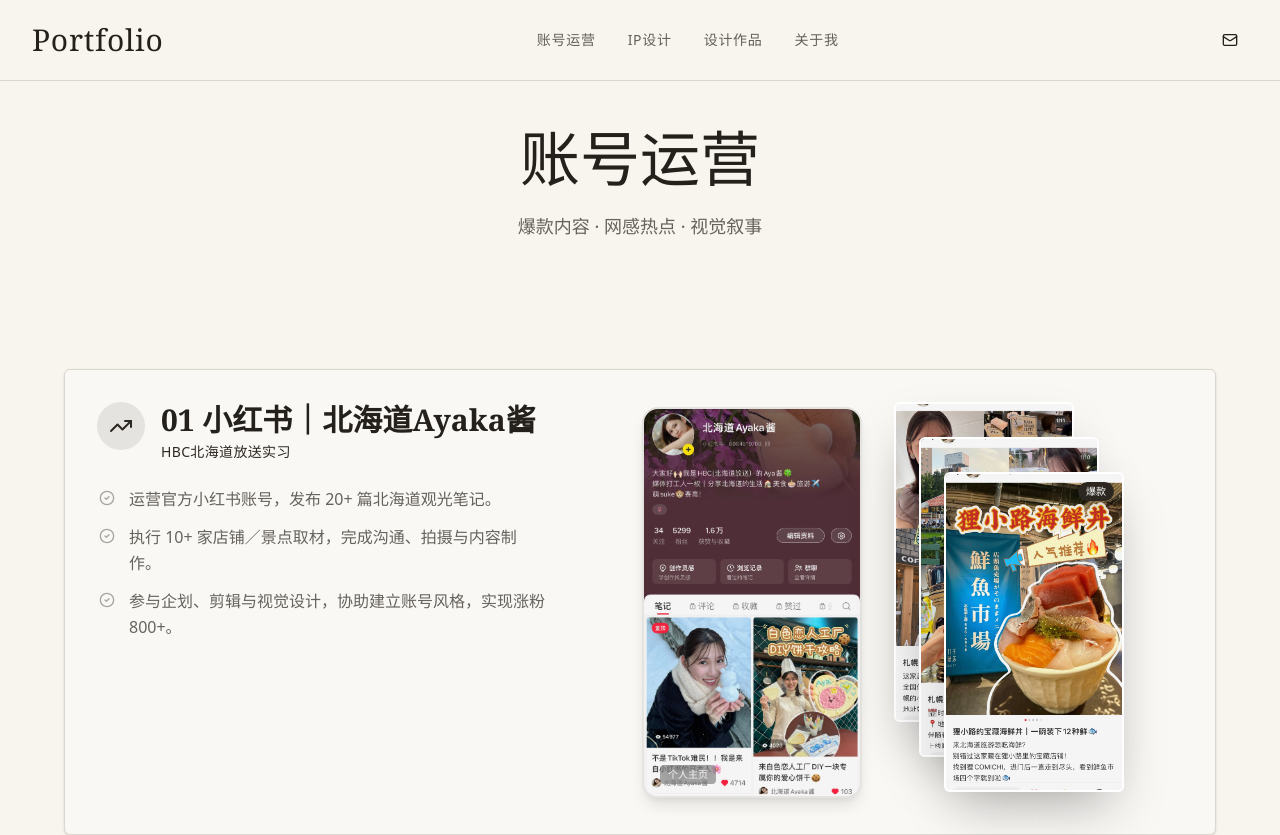
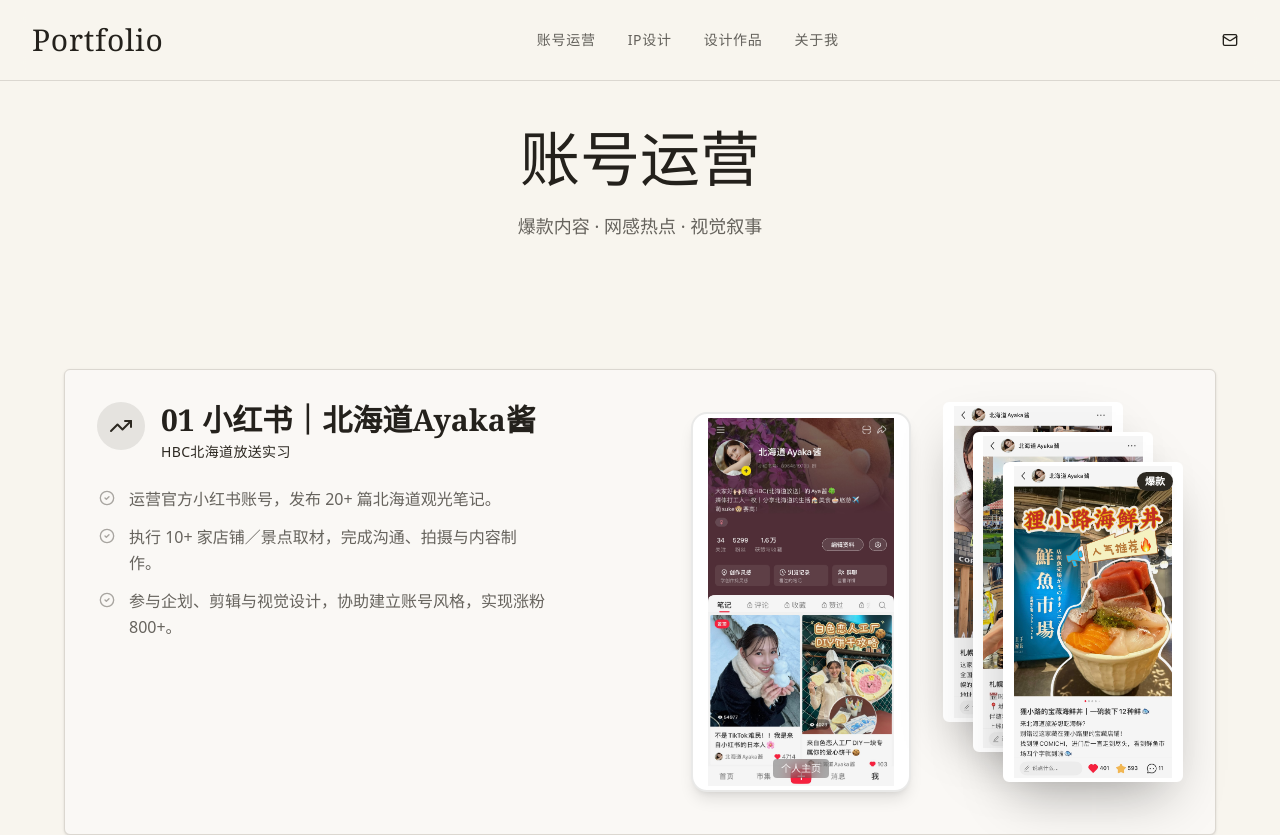
Before and after one commit to Mia1017/v0mia, a Next.js app: page /v0-designer-brand-tk/operation in a window 1280 px wide. Shown: the top 835 px of the page. Built offline with nearby package versions, Linux system fonts and the light colour scheme.

Commit message:
Update page.tsx

```diff
--- a/app/operation/page.tsx
+++ b/app/operation/page.tsx
@@ -71,27 +71,27 @@ export default function OperationPage() {
 
               {/* 右侧：图片展示组 */}
               <div className="w-full lg:flex-1">
-                <div className="flex flex-col sm:flex-row gap-8 items-center justify-center">
+                <div className="flex flex-col sm:flex-row gap-8 items-center justify-center lg:justify-end">
 
-                  {/* 个人主页截图 */}
+                  {/* 个人主页截图 - 修正 object-contain 确保底部完整显示 */}
                   <Link
                     href="https://xhslink.com/m/3SDaawO9bWr"
                     target="_blank"
-                    className="w-[200px] sm:w-[220px] aspect-[9/16] relative rounded-2xl overflow-hidden border-2 border-primary/10 shadow-lg hover:border-primary/40 transition-all group/profile"
+                    className="w-[200px] sm:w-[220px] h-[380px] relative rounded-2xl border-2 border-primary/10 shadow-lg hover:border-primary/40 transition-all group/profile bg-white"
                   >
                     <Image
                       src="/v0-designer-brand-tk/zhuye.jpg"
                       alt="Ayaka酱个人主页"
                       fill
-                      className="object-cover"
+                      className="object-contain p-1" // 确保图片不被切掉边缘
                     />
-                    <div className="absolute inset-0 bg-black/0 group-hover/profile:bg-black/20 transition-colors flex items-center justify-center">
+                    <div className="absolute inset-0 bg-black/0 group-hover/profile:bg-black/20 transition-colors flex items-center justify-center rounded-2xl">
                       <ExternalLink className="text-white opacity-0 group-hover/profile:opacity-100 transition-opacity w-8 h-8" />
                     </div>
-                    <span className="absolute bottom-3 left-4 text-[10px] text-white/90 bg-black/30 px-2 py-0.5 rounded backdrop-blur-sm z-20">个人主页</span>
+                    <span className="absolute bottom-3 left-1/2 -translate-x-1/2 text-[10px] text-white/90 bg-black/30 px-2 py-0.5 rounded backdrop-blur-sm z-20">个人主页</span>
                   </Link>
 
-                  {/* 堆叠的笔记截图 - 使用纯 CSS 实现 */}
+                  {/* 堆叠的笔记截图 - 修正为 object-contain 且增加阴影 */}
                   <div className="w-[240px] h-[400px] relative mt-8 sm:mt-0">
                     {ayakaNotes.map((note, index) => (
                       <Link
@@ -99,25 +99,25 @@ export default function OperationPage() {
                         href={note.link}
                         target="_blank"
                         rel="noopener noreferrer"
-                        className="absolute block group/note transition-all duration-300 hover:scale-110 hover:!z-[100]"
+                        className="absolute block group/note transition-all duration-300 hover:scale-105 hover:!z-[100]"
                         style={{
-                          top: `${index * 35}px`,
-                          left: `${index * 25}px`,
+                          top: `${index * 30}px`,
+                          left: `${index * 30}px`,
                           zIndex: index + 10,
                         }}
                       >
-                        <div className="w-[180px] aspect-[9/16] relative rounded-xl overflow-hidden border-2 border-white shadow-2xl cursor-pointer">
+                        <div className="w-[180px] h-[320px] relative rounded-xl border-2 border-white shadow-2xl cursor-pointer bg-white">
                           <Image
                             src={`/v0-designer-brand-tk/${note.name}`}
                             alt={note.label}
                             fill
-                            className="object-cover"
+                            className="object-contain p-0.5" // 关键：确保底部点赞收藏可见
                           />
-                          <div className="absolute inset-0 bg-black/40 opacity-0 group-hover/note:opacity-100 transition-opacity flex items-center justify-center z-10">
+                          <div className="absolute inset-0 bg-black/40 opacity-0 group-hover/note:opacity-100 transition-opacity flex items-center justify-center z-10 rounded-xl">
                             <ExternalLink className="w-8 h-8 text-white/80" />
                           </div>
                           {index === 2 && (
-                            <span className="absolute top-2 right-2 bg-primary text-white text-[10px] px-2 py-0.5 rounded-full z-20 shadow-lg">
+                            <span className="absolute top-2 right-2 bg-primary text-white text-[10px] px-2 py-0.5 rounded-full z-20 shadow-lg font-bold">
                               爆款
                             </span>
                           )}
```
